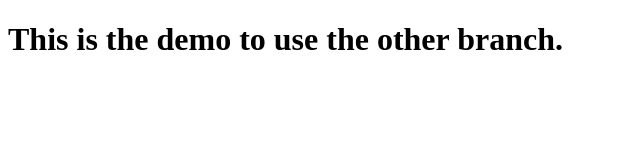
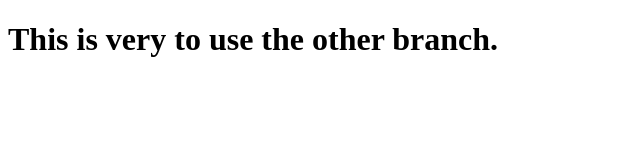
Before and after one commit to RaNaJitu/building-javascript-project-, a browser extension: page demoBranch.html in a window 1280 px wide. Shown: the whole page, without its empty margins (0-640 px from the left). Drawn offline with Linux system fonts and the light colour scheme.

Commit message:
new changes

```diff
--- a/demoBranch.html
+++ b/demoBranch.html
@@ -8,7 +8,7 @@
 </head>
 <body>
     <h1>
-        This is the demo to use the other branch.
+        This is very to use the other branch.
     </h1>
 </body>
 </html>
```
